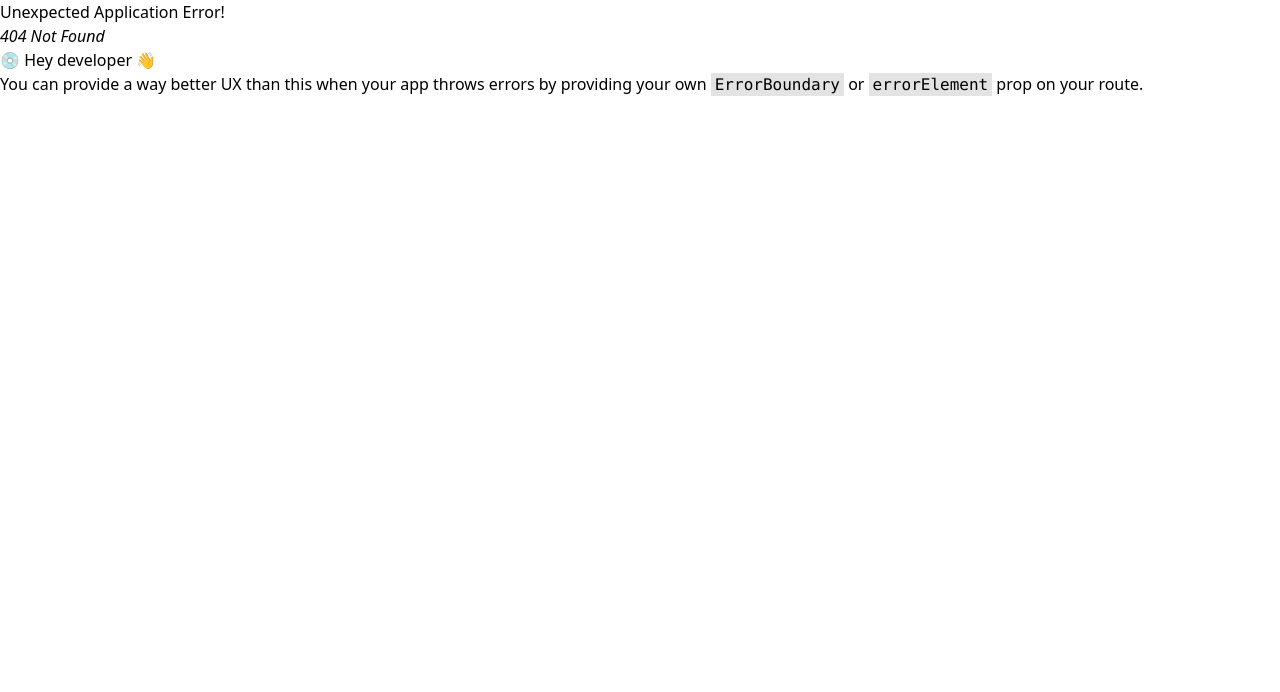
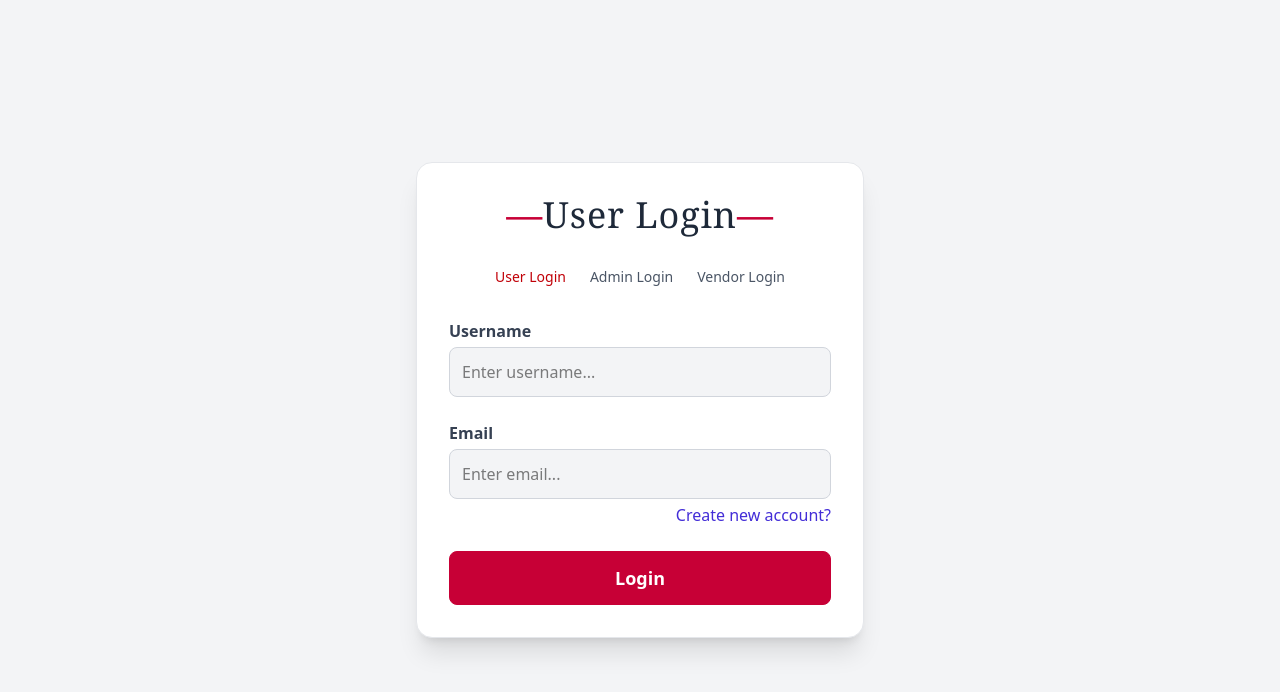
Before and after one commit to HamzaSE007/apni-shop, a React (Vite) app: page /login in a window 1280 px wide. Before the commit this address had no page. Shown: the top 692 px of the page. Built offline with nearby package versions, Linux system fonts and the light colour scheme.

Commit message:
added login page

```diff
--- a/src/components/Footer.jsx
+++ b/src/components/Footer.jsx
@@ -29,7 +29,7 @@ export default function Footer() {
   }
 
   return (
-    <footer className="bg-gray-100 px-6 py-10 lg:py-14 grid grid-cols-1 lg:grid-cols-3 gap-8">
+    <footer className="bg-gray-100 px-6 py-10 lg:py-14 grid grid-cols-1 lg:grid-cols-3 gap-8 border-t border-gray-400">
 
       {/* Shop Details */}
       <div className="flex flex-col items-center gap-6 text-center">
--- a/src/components/Header.jsx
+++ b/src/components/Header.jsx
@@ -72,9 +72,11 @@ export default function Header() {
           </div>
         </Link>
 
-        <button className="bg-rose-700 text-white py-2 px-4 rounded hover:bg-transparent hover:text-black border duration-300">
+        <Link to='/login'>
+        <button className="bg-rose-700 text-white py-2 px-4 rounded hover:bg-transparent hover:text-black border duration-300 cursor-pointer">
           Get Started
         </button>
+        </Link>
       </div>
 
       {/* Hamburger (Animated) */}
--- /dev/null
+++ b/src/components/Login/Login.jsx
@@ -0,0 +1,234 @@
+import React, { useState } from "react";
+
+export default function Login() {
+  const [activeForm, setActiveForm] = useState("login");
+  return (
+    <div className="min-h-screen bg-gray-100 flex justify-center items-center px-4">
+      <div className="bg-white w-full max-w-md p-8 rounded-2xl shadow-xl flex flex-col gap-8 border border-gray-200">
+
+        {/* Title */}
+        <h1
+          className={`text-4xl font-serif text-center text-gray-800 tracking-wide`}
+        >
+          <span className="text-rose-700 font-bold">—</span>
+          {activeForm === "login" && "User Login"}
+          {activeForm === "admin" && "Admin Login"}
+          {activeForm === "signup" && "Create Account"}
+          {activeForm === "vendor" && "Vendor Login"}
+          <span className="text-rose-700 font-bold">—</span>
+        </h1>
+
+        {/* TOGGLE BUTTONS */}
+        <div className="flex justify-center gap-6 text-sm font-medium text-gray-600  *:cursor-pointer">
+          <button
+            onClick={() => setActiveForm("login")}
+            className={`${activeForm === "login" ? "text-red-700" : ""}`}
+          >
+            User Login
+          </button>
+          <button
+            onClick={() => setActiveForm("admin")}
+            className={`${activeForm === "admin" ? "text-red-700" : ""}`}
+          >
+            Admin Login
+          </button>
+          <button
+            onClick={() => setActiveForm("vendor")}
+            className={`${activeForm === "vendor" ? "text-red-700" : ""}`}
+          >
+            Vendor Login
+          </button>
+        </div>
+
+        {/* User Login */}
+
+        {activeForm === "login" && (
+          <form className="flex flex-col gap-6">
+            {/* Username */}
+            <div className="flex flex-col gap-1">
+              <label htmlFor="username" className="font-semibold text-gray-700">
+                Username
+              </label>
+              <input
+                type="text"
+                id="username"
+                placeholder="Enter username..."
+                className="bg-gray-100 py-3 px-3 rounded-lg outline-none border border-gray-300 focus:border-rose-700 focus:ring-2 focus:ring-rose-300 transition"
+              />
+            </div>
+
+            {/* Email */}
+            <div className="flex flex-col gap-1">
+              <label htmlFor="email" className="font-semibold text-gray-700">
+                Email
+              </label>
+              <input
+                type="email"
+                id="email"
+                placeholder="Enter email..."
+                className="bg-gray-100 py-3 px-3 rounded-lg outline-none border border-gray-300 focus:border-rose-700 focus:ring-2 focus:ring-rose-300 transition"
+              />
+              <p
+                onClick={() => setActiveForm("signup")}
+                className="text-indigo-700 cursor-pointer text-right hover:text-rose-800"
+              >
+                Create new account?
+              </p>
+            </div>
+
+            {/* Button */}
+            <button
+              type="submit"
+              className="bg-rose-700 rounded-lg py-3 text-lg font-semibold text-white cursor-pointer border border-rose-700 hover:text-rose-700 hover:bg-transparent transition-all duration-300"
+            >
+              Login
+            </button>
+          </form>
+        )}
+
+        {/* Admin Login */}
+
+        {activeForm === "admin" && (
+          <form className="flex flex-col gap-6">
+
+            {/* Username */}
+            <div className="flex flex-col gap-1">
+              <label htmlFor="username" className="font-semibold text-gray-700">
+                Username
+              </label>
+              <input
+                type="text"
+                id="username"
+                placeholder="Enter username..."
+                className="bg-gray-100 py-3 px-3 rounded-lg outline-none border border-gray-300 focus:border-rose-700 focus:ring-2 focus:ring-rose-300 transition"
+              />
+            </div>
+
+            {/* Password */}
+            <div className="flex flex-col gap-1">
+              <label htmlFor="email" className="font-semibold text-gray-700">
+                Password
+              </label>
+              <input
+                type="password"
+                id="password"
+                placeholder="Enter password..."
+                className="bg-gray-100 py-3 px-3 rounded-lg outline-none border border-gray-300 focus:border-rose-700 focus:ring-2 focus:ring-rose-300 transition"
+              />
+            </div>
+
+            {/* Button */}
+            <button
+              type="submit"
+              className="bg-rose-700 rounded-lg py-3 text-lg font-semibold text-white cursor-pointer border border-rose-700 hover:text-rose-700 hover:bg-transparent transition-all duration-300"
+            >
+              Admin Login
+            </button>
+          </form>
+        )}
+
+        {/* Signup */}
+
+        {activeForm === "signup" && (
+          <form className="flex flex-col gap-6">
+
+            {/* Fullname */}
+            <div className="flex flex-col gap-1">
+              <label htmlFor="username" className="font-semibold text-gray-700">
+                Fullname
+              </label>
+              <input
+                type="text"
+                id="fullname"
+                placeholder="Enter Fullname..."
+                className="bg-gray-100 py-3 px-3 rounded-lg outline-none border border-gray-300 focus:border-rose-700 focus:ring-2 focus:ring-rose-300 transition"
+              />
+            </div>
+
+            {/* Username */}
+            <div className="flex flex-col gap-1">
+              <label htmlFor="username" className="font-semibold text-gray-700">
+                Username
+              </label>
+              <input
+                type="text"
+                id="username"
+                placeholder="Enter username..."
+                className="bg-gray-100 py-3 px-3 rounded-lg outline-none border border-gray-300 focus:border-rose-700 focus:ring-2 focus:ring-rose-300 transition"
+              />
+            </div>
+
+            {/* Password */}
+            <div className="flex flex-col gap-1">
+              <label htmlFor="email" className="font-semibold text-gray-700">
+                Password
+              </label>
+              <input
+                type="password"
+                id="password"
+                placeholder="Enter password..."
+                className="bg-gray-100 py-3 px-3 rounded-lg outline-none border border-gray-300 focus:border-rose-700 focus:ring-2 focus:ring-rose-300 transition"
+              />
+              <p
+                onClick={() => setActiveForm("login")}
+                className="text-indigo-700 cursor-pointer text-right hover:text-rose-800"
+              >
+                I have already account?
+              </p>
+            </div>
+
+            {/* Button */}
+            <button
+              type="submit"
+              className="bg-rose-700 rounded-lg py-3 text-lg font-semibold text-white cursor-pointer border border-rose-700 hover:text-rose-700 hover:bg-transparent transition-all duration-300"
+            >
+              Create Account
+            </button>
+          </form>
+        )}
+
+        {/* Vendor Login */}
+
+        {activeForm === "vendor" && (
+          <form className="flex flex-col gap-6">
+
+            {/* Username */}
+            <div className="flex flex-col gap-1">
+              <label htmlFor="username" className="font-semibold text-gray-700">
+                Username
+              </label>
+              <input
+                type="text"
+                id="username"
+                placeholder="Enter username..."
+                className="bg-gray-100 py-3 px-3 rounded-lg outline-none border border-gray-300 focus:border-rose-700 focus:ring-2 focus:ring-rose-300 transition"
+              />
+            </div>
+
+            {/* Password */}
+            <div className="flex flex-col gap-1">
+              <label htmlFor="email" className="font-semibold text-gray-700">
+                Password
+              </label>
+              <input
+                type="password"
+                id="password"
+                placeholder="Enter password..."
+                className="bg-gray-100 py-3 px-3 rounded-lg outline-none border border-gray-300 focus:border-rose-700 focus:ring-2 focus:ring-rose-300 transition"
+              />
+            </div>
+
+            {/* Button */}
+            <button
+              type="submit"
+              className="bg-rose-700 rounded-lg py-3 text-lg font-semibold text-white cursor-pointer border border-rose-700 hover:text-rose-700 hover:bg-transparent transition-all duration-300"
+            >
+              Vendor Login
+            </button>
+          </form>
+        )}
+
+      </div>
+    </div>
+  );
+}
--- a/src/components/ShoppingCart/CartDrawer.jsx
+++ b/src/components/ShoppingCart/CartDrawer.jsx
@@ -61,6 +61,7 @@ export default function CartDrawer() {
           />
 
           <div className="flex flex-col gap-2">
+
             {/* Title */}
             <h2 className="font-bold">
               {item.title?.slice(0, 12) + '..' || "Loading..."}
@@ -98,7 +99,7 @@ export default function CartDrawer() {
       {/* View Cart Page */}
       {cart.length > 0 && (
         <Link
-          onClick={() => setIsOpen(false)}
+          onClick={() => dispatch(setIsOpen(false))}
           to="/shopping-cart"
           className="bg-rose-600 w-full p-3 text-white rounded text-lg text-center shadow hover:bg-rose-700 mt-auto"
         >
--- a/src/main.jsx
+++ b/src/main.jsx
@@ -1,31 +1,46 @@
-import { StrictMode } from 'react'
-import { createRoot } from 'react-dom/client'
-import './index.css'
-import App from './App.jsx'
-import { createBrowserRouter, createRoutesFromElements, Route, RouterProvider } from 'react-router-dom'
-import { About, Collections, Contact, Home, ProductDetail, ShoppingCart} from './components/index.js'
-import { Provider } from 'react-redux'
-import {store} from '../src/redux/store.js'
-
+import { StrictMode } from "react";
+import { createRoot } from "react-dom/client";
+import "./index.css";
+import App from "./App.jsx";
+import {
+  createBrowserRouter,
+  createRoutesFromElements,
+  Route,
+  RouterProvider,
+  Routes,
+} from "react-router-dom";
+import {
+  About,
+  Collections,
+  Contact,
+  Home,
+  ProductDetail,
+  ShoppingCart,
+} from "./components/index.js";
+import { Provider } from "react-redux";
+import { store } from "../src/redux/store.js";
+import Login from "./components/Login/Login.jsx";
 
 const router = createBrowserRouter(
   createRoutesFromElements(
-    <Route path='' element={<App/>}>
-      <Route path='/' element={<Home/>}/>
-      <Route path='/collections' element={<Collections/>}/>
-      <Route path='/about' element={<About/>}/>
-      <Route path='/contact' element={<Contact/>}/>
-      <Route path='/product-detail/:productId' element={<ProductDetail/>}/>
-      <Route path='/shopping-cart' element={<ShoppingCart/>}/>
+    <>
+      <Route path="" element={<App />}>
+        <Route path="/" element={<Home />} />
+        <Route path="/collections" element={<Collections />} />
+        <Route path="/about" element={<About />} />
+        <Route path="/contact" element={<Contact />} />
+        <Route path="/product-detail/:productId" element={<ProductDetail />} />
+        <Route path="/shopping-cart" element={<ShoppingCart />} />
+      </Route>
+      <Route path="/login" element={<Login/>}/>
+    </>
+  )
+);
 
-    </Route>
-  )
-)
-
-createRoot(document.getElementById('root')).render(
+createRoot(document.getElementById("root")).render(
   <StrictMode>
     <Provider store={store}>
-    <RouterProvider router={router}/>
+      <RouterProvider router={router} />
     </Provider>
-  </StrictMode>,
-)
+  </StrictMode>
+);
```
